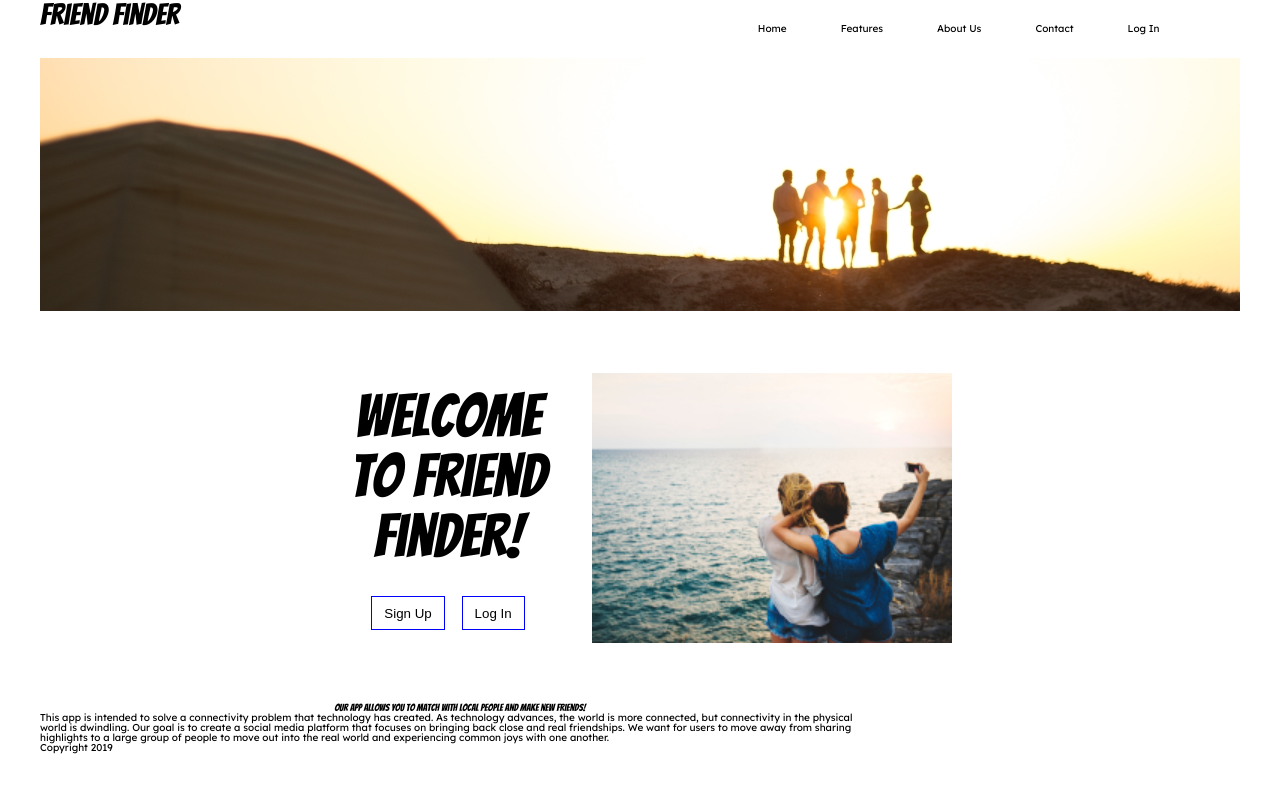
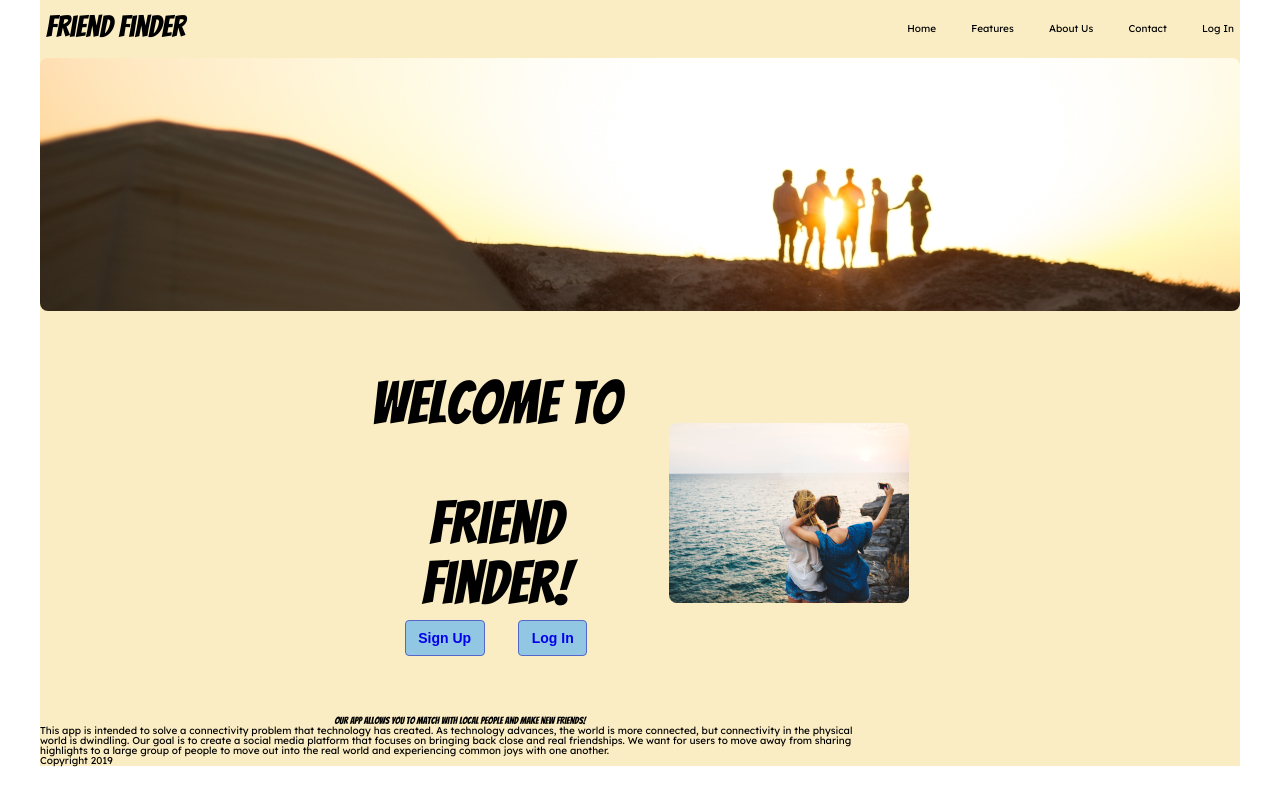
Before and after one commit to friends-finder/UI, a plain HTML site: page index.html in a window 1280 px wide. Drawn offline with Linux system fonts and the light colour scheme.

Commit message:
updated HTML, changed spacing of middle-content, created variables for colors, added a mixin for buttons, cleaned up code

```diff
--- a/LESS/global.less
+++ b/LESS/global.less
@@ -25,4 +25,5 @@ h5 {
   max-width: 1200px;
   width: 100%;
   margin: 0 auto;
+  background-color: @bg-comp-theme;
 }
--- a/LESS/home-page.less
+++ b/LESS/home-page.less
@@ -1,30 +1,76 @@
-.middle-content {
-  display: flex;
-  align-items: center;
-  justify-content: center;
-  margin: 5% auto;
+header {
   img {
-    margin-left: 2%;
-    width: 30%;
-    height: 30%;
+    border-radius: 8px;
   }
 }
 
-.cta {
-  font-size: 6rem;
-  width: 20%;
-  text-align: center;
+.middle-content {
+  display: flex;
+  justify-content: center;
+  margin: 5% auto;
+  align-items: center;
 
-  .button2 {
-    border: 1px solid blue;
-    background-color: white;
-    padding: 3.5% 5%;
-    a {
-      text-decoration: none;
-      color: black;
+  .cta {
+    display: flex;
+    flex-direction: column;
+    justify-content: center;
+    margin-right: 2%;
+
+    h1 {
+      font-size: 6rem;
+      text-align: center;
+    }
+
+    .buttons {
+      display: flex;
+      justify-content: space-evenly;
+      margin-top: 3%;
+
+      button {
+        .button();
+      }
     }
   }
+
+  .middle-img {
+    margin-left: 2%;
+  }
+
+
+
+
+  // .middle-img {
+  //   width: 49%;
+
+  //   img{
+  //   // margin-left: 2%;
+  //   width: 30%;
+  //   height: 30%;
+  //   border-radius: 8px;
+  //   }
+  // }
+  // .cta {
+  //   display: flex;
+  //   flex-direction: column;
+  //   justify-content: center;
+  //   width: 49%;
+
+  //   h1 {
+  //     font-size: 6rem;
+  //     display: flex;
+  //     text-align: center;
+  //   }
+
+  //   .buttons{
+  //     display: flex;
+  //     justify-content: center;
+  //       button {
+  //       .button();
+  //     }
+  //   }
+  // }
 }
+
 
 .lower-content {
   display: flex;
--- a/LESS/mixins.less
+++ b/LESS/mixins.less
@@ -0,0 +1,36 @@
+// .button(@pad-vert, @pad-horiz) {
+//     cursor: pointer;
+//     display: inline-block;
+//     padding: @pad-vert @pad-horiz;
+//     border-radius: 4px;
+//     color: @porcelain;
+//     background-color: @btn-bg-color;
+
+//     &:hover {
+//         color: @btn-bg-color;
+//         background-color: @porcelain;
+//     }
+
+// }
+
+.button() {
+    cursor: pointer;
+    border-radius: 4px;
+    border: 1px solid @border-theme;
+    background-color: @bg-theme;
+    padding: 3.5% 5%;
+    color: @txt-theme;
+    width: auto;
+    a {
+      text-decoration: none;
+      font-size: 1.4rem;
+      font-weight: 700;
+    }
+
+    &:hover {
+        background-color: @txt-theme;
+        a {
+            color:@oasis;
+        }
+    }
+}
--- a/LESS/navigation.less
+++ b/LESS/navigation.less
@@ -2,13 +2,14 @@ nav {
   width: 100%;
   display: flex;
   justify-content: space-between;
-  flex-wrap: nowrap;
 
-  .logo {
+  h1 {
     font-size: 3rem;
+    width: 49%;
+    margin: 1% auto;
   }
   .nav-bar {
-    width: 75%;
+    width: 49%;
     display: flex;
     justify-content: flex-end;
     margin: 2% auto;
--- a/LESS/variables.less
+++ b/LESS/variables.less
@@ -1,2 +1,23 @@
+// FONTS
 @bangers: "Bangers", cursive;
 @sans: "Lexend Deca", sans-serif;
+
+// Text Colors
+@h-color: black;
+@p-color: black;
+
+// Theme Colors
+@txt-theme: @bay-of-many;
+@bg-theme: @light-cornflower-blue;
+@border-theme: @crayola;
+@bg-comp-theme: @oasis;
+
+
+// Color Vars
+@white: #FFFFFF;
+@oasis: #FAEDC3;
+@light-gamboge: #E5C687;
+@pale-orange: #EED9B0;
+@light-cornflower-blue: #91c7e2;
+@crayola: #5467ca;
+@bay-of-many: #243063;
--- a/index.html
+++ b/index.html
@@ -4,15 +4,11 @@
     <meta charset="UTF-8" />
     <meta name="viewport" content="width=device-width, initial-scale=1.0" />
     <meta http-equiv="X-UA-Compatible" content="ie=edge" />
-    <link
-      href="https://fonts.googleapis.com/css?family=Lexend+Deca&display=swap"
-      rel="stylesheet"
-    />
-    <link
-      href="https://fonts.googleapis.com/css?family=Bangers&display=swap"
-      rel="stylesheet"
-    />
-    <link rel="stylesheet" href="./css/index.css" />
+    <link href="https://fonts.googleapis.com/css?family=Lexend+Deca&display=swap"
+      rel="stylesheet"/>
+    <link href="https://fonts.googleapis.com/css?family=Bangers&display=swap"
+      rel="stylesheet"/>
+    <link rel="stylesheet" href="./css/index.css"/>
     <title>Marketing Page</title>
   </head>
   <body>
@@ -20,9 +16,7 @@
       <header>
         <section>
           <nav>
-            <div class="logo">
-              <h1>Friend Finder</h1>
-            </div>
+            <h1>Friend Finder</h1>
             <div class="nav-bar">
               <a href="#">Home</a>
               <a href="#">Features</a>
@@ -31,20 +25,28 @@
               <a href="#">Log In</a>
             </div>
           </nav>
-          <img class="sunset" src="./img/index-header.jpg" />
+          <img class="index-header" src="./img/index-header.jpg" />
         </section>
+
         <section>
           <div class="middle-content">
+
             <div class="cta">
-              <h1 class="cta-text">Welcome to Friend Finder!</h1>
-              <button class="button2">
-                <a href="#">Sign Up</a>
-              </button>
-              <button class="button2">
-                <a href="#">Log In</a>
-              </button>
+              <h1>Welcome to</br></br>Friend</br>Finder!</h1>
+
+              <div class="buttons">
+                <button>
+                  <a href="#">Sign Up</a>
+                </button>
+                <button>
+                  <a href="#">Log In</a>
+                </button>
+              </div>
             </div>
-            <img src="./img/welcome-img.jpg" />
+
+            <div class="middle-img">
+              <img class="welcome-img" src="./img/welcome-img.jpg" />
+            </div>
           </div>
         </section>
       </header>
```
Also changed, not shown: css/index.css.
